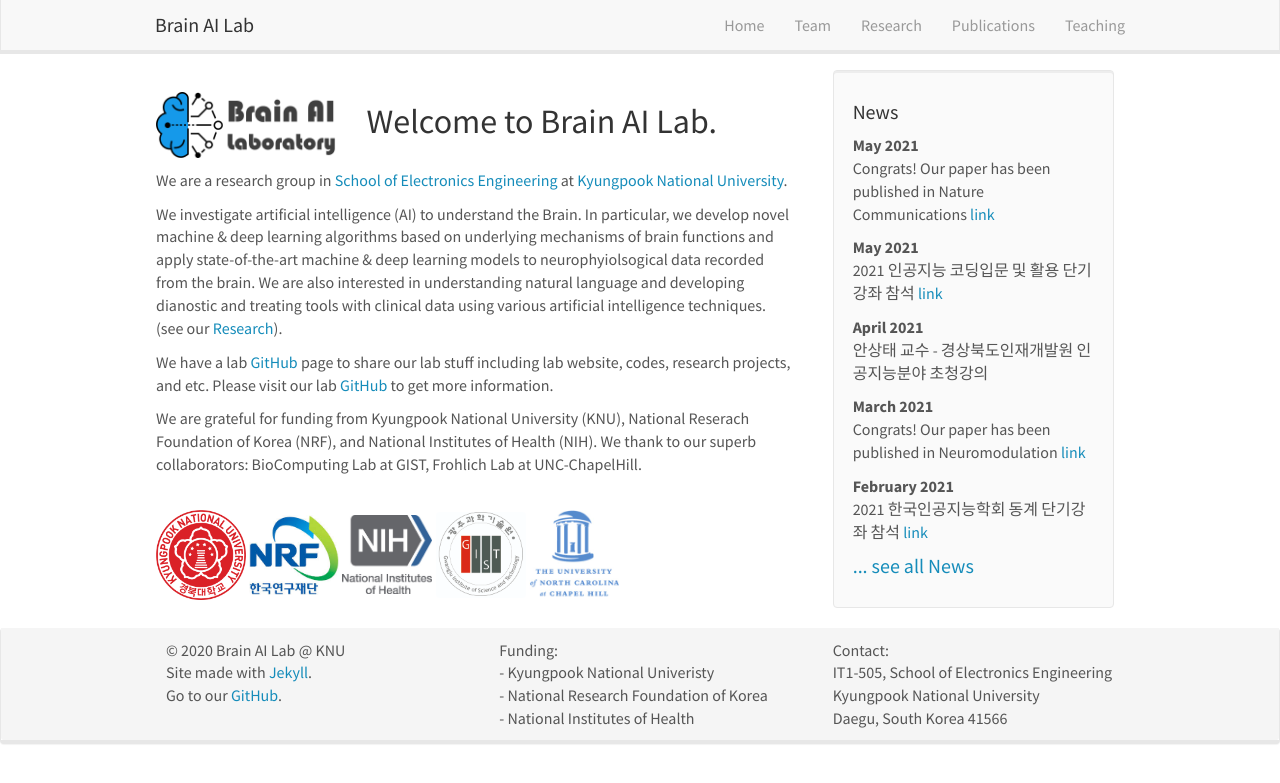
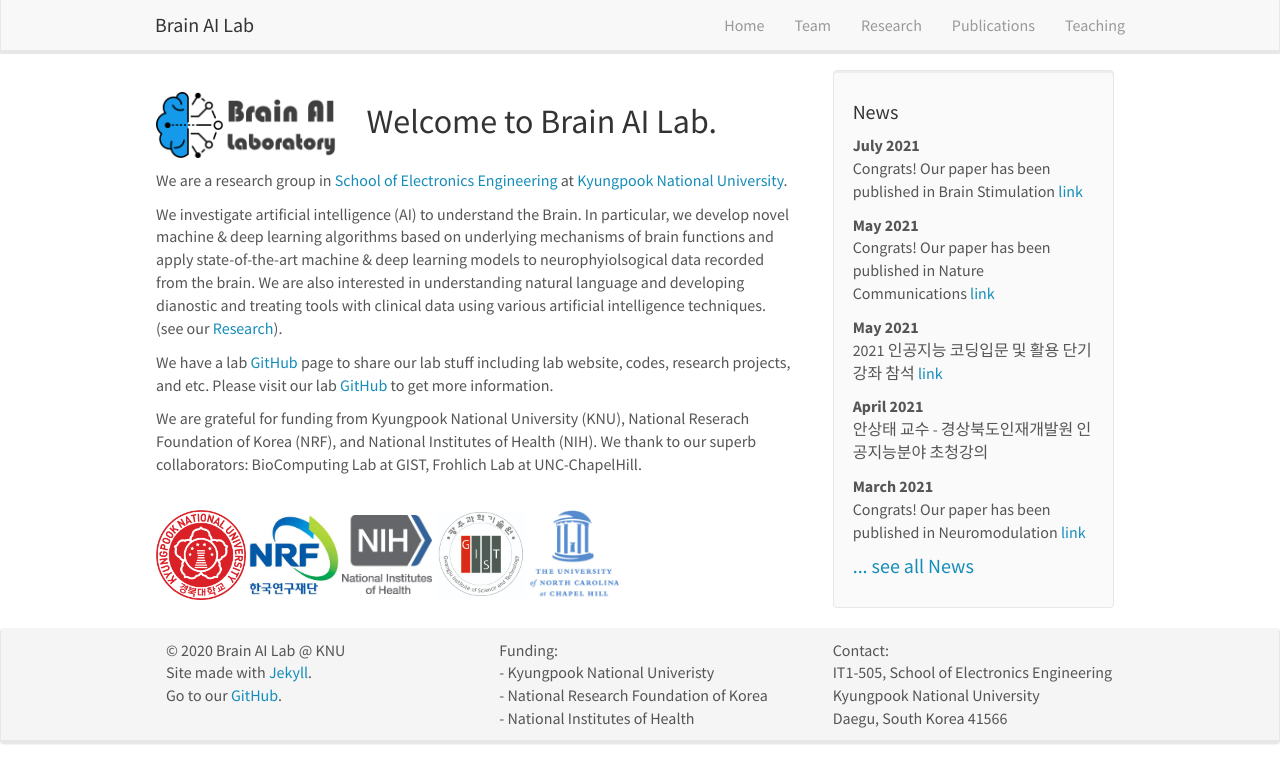
Before and after one commit to KNU-BrainAI/knu-brainai.github.io, a Jekyll site: the page built from _pages/home.md, in a window 1280 px wide. Shown: the top 783 px of the page. Built offline with Jekyll 4.4.1, drawn with Linux system fonts in a browser that asks for light colours; nearby versions of some CDN libraries.

Commit message:
Update news.yml

```diff
--- a/_data/news.yml
+++ b/_data/news.yml
@@ -1,3 +1,7 @@
+- date: July 2021
+  headline: "Congrats! Our paper has been published in Brain Stimulation <a href='https://www.brainstimjrnl.com/article/S1935-861X(21)00115-7/fulltext'>link</a>"
+  details: "Title: Differing dose details and controlling confounding covariates in modulating motor cortex excitability by transcranial direct current stimulation"
+
 - date: May 2021
   headline: "Congrats! Our paper has been published in Nature Communications <a href='https://www.nature.com/articles/s41467-021-23021-2'>link</a>"
   details: "Title: Transcranial alternating current stimulation entrains alpha oscillations by preferential phase synchronization of fast-spiking cortical neurons to stimulation waveform"
```
